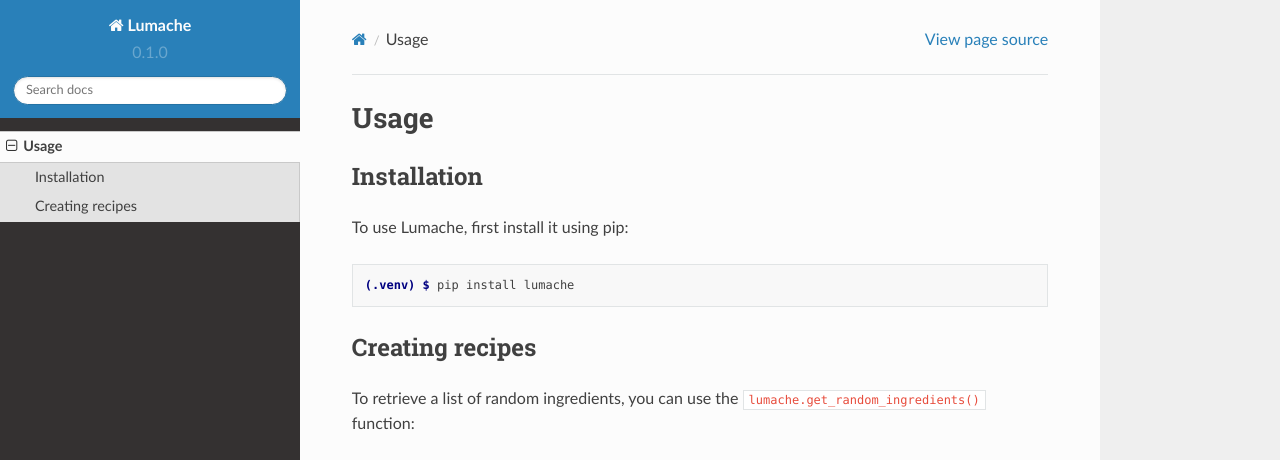
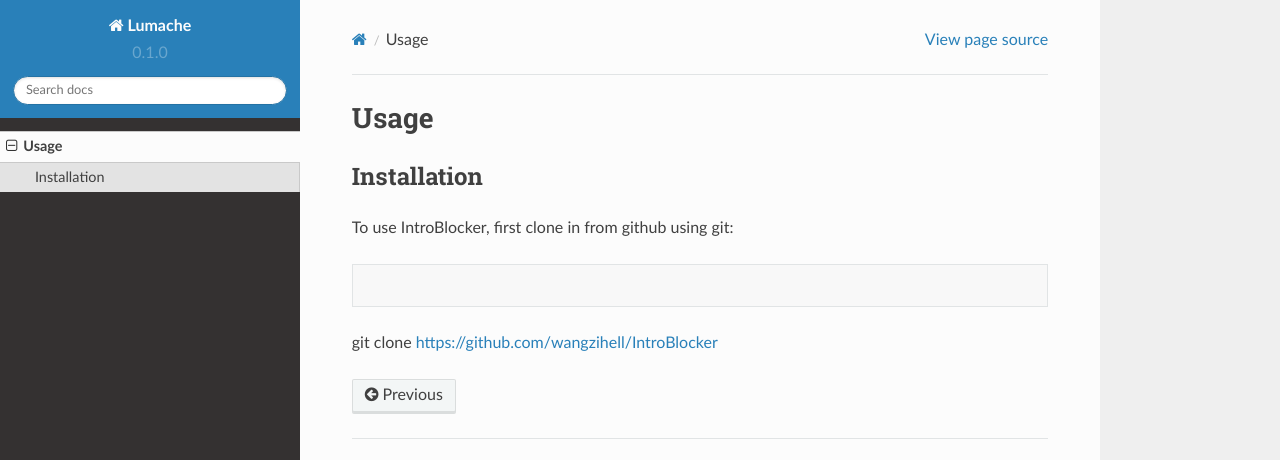
Before and after one commit to wangzihell/IntroBlocker_doc, a Sphinx documentation site: the page built from docs/source/usage.rst, in a window 1280 px wide and 1095 px high. Shown: the top 460 px of the window. Built offline with Sphinx 7.4.7 and the Read the Docs theme 2.0.0, drawn with Linux system fonts in a browser that asks for light colours; pages that are not in the unit, such as notebooks, are missing from menus; some of the changed text lies outside the part shown; grey boxes are pictures that could not be loaded.

Commit message:
Update usage.rst

```diff
--- a/docs/source/usage.rst
+++ b/docs/source/usage.rst
@@ -6,28 +6,8 @@ Usage
 Installation
 ------------
 
-To use Lumache, first install it using pip:
+To use IntroBlocker, first clone in from github using git:
 
 .. code-block:: console
 
-   (.venv) $ pip install lumache
-
-Creating recipes
-----------------
-
-To retrieve a list of random ingredients,
-you can use the ``lumache.get_random_ingredients()`` function:
-
-.. autofunction:: lumache.get_random_ingredients
-
-The ``kind`` parameter should be either ``"meat"``, ``"fish"``,
-or ``"veggies"``. Otherwise, :py:func:`lumache.get_random_ingredients`
-will raise an exception.
-
-.. autoexception:: lumache.InvalidKindError
-
-For example:
-
->>> import lumache
->>> lumache.get_random_ingredients()
-['shells', 'gorgonzola', 'parsley']
+git clone https://github.com/wangzihell/IntroBlocker
```
